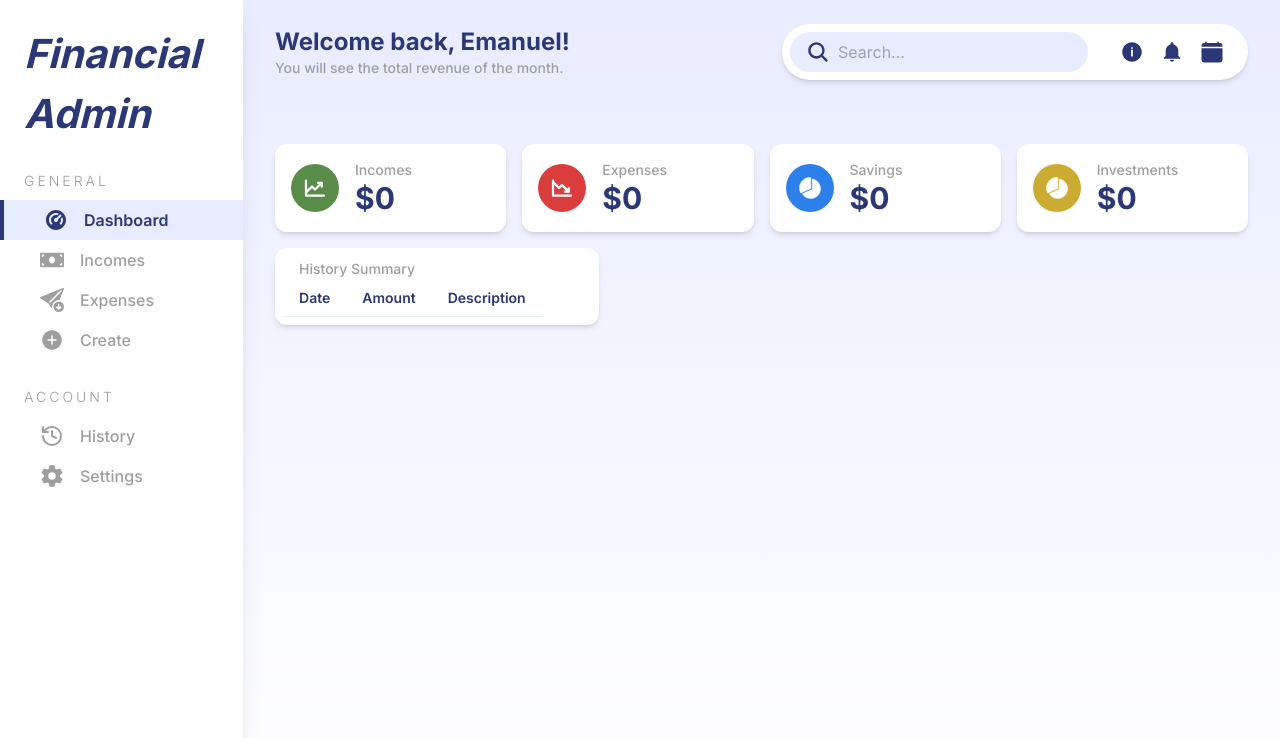
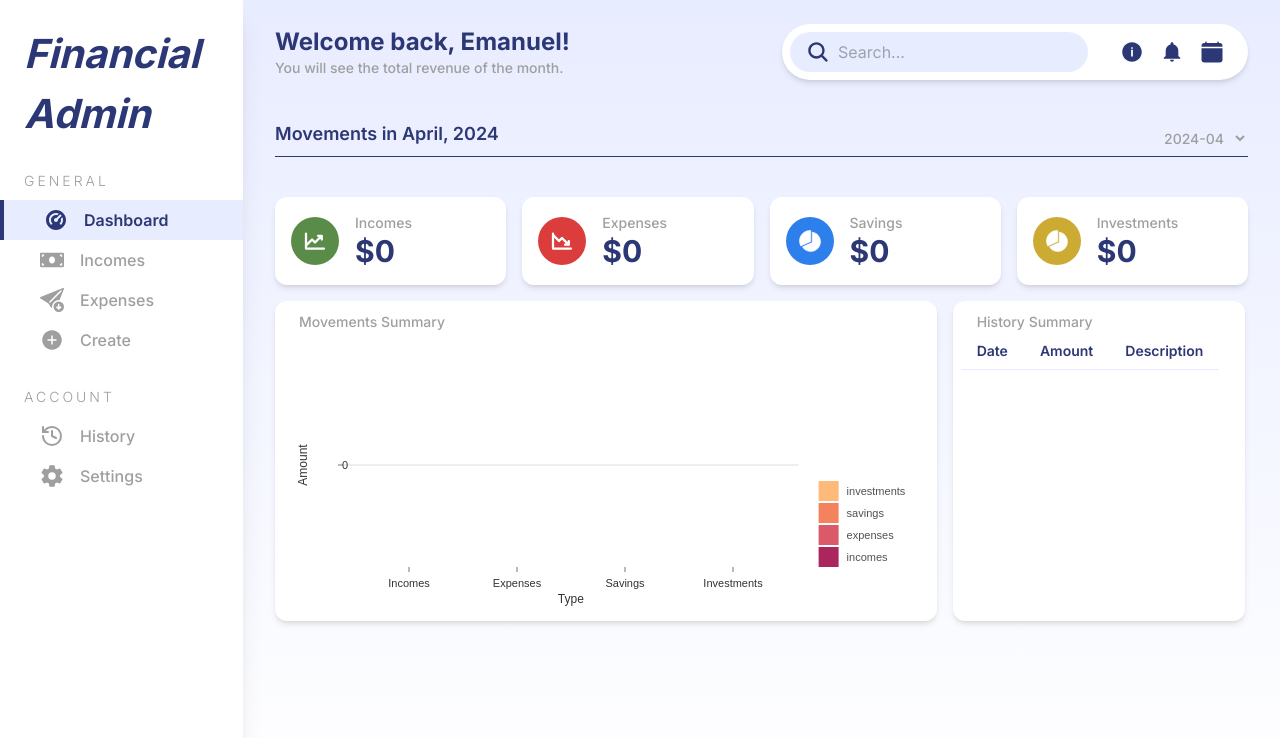
Before and after one commit to emaadev/nextjs-financial-admin, a Next.js app: page /dashboard/home in a window 1280 px wide. Shown: the top 738 px of the page. Built offline with nearby package versions, Linux system fonts and the light colour scheme.

Commit message:
New Files: Created the BarChart for the main dashboard. Integrated the filters to de main page. Prepared the edit page for history page. Added the buttons to delete the entry from the local storage. Added a random uuid for each entry to manage it. Dependencies installed: - nivo charts - uuidv4

```diff
--- a/app/dashboard/create/page.tsx
+++ b/app/dashboard/create/page.tsx
@@ -6,6 +6,8 @@ import { useRouter } from "next/navigation";
 import { entryTypes } from "@/app/constants/data";
 import { IoMdAddCircleOutline } from "react-icons/io";
 import { PageHeader } from "@/components";
+import { uuid } from "uuidv4";
+
 
 export default function CreatePage() {
   const router = useRouter();
@@ -18,6 +20,7 @@ export default function CreatePage() {
     e.preventDefault();
 
     const formData = {
+      id: uuid(),
       entryType,
       amount,
       date,
--- /dev/null
+++ b/app/dashboard/history/edit/[id]/page.tsx
@@ -0,0 +1,3 @@
+export default function EditPage() {
+  return <div>page</div>;
+}
--- a/app/dashboard/home/page.tsx
+++ b/app/dashboard/home/page.tsx
@@ -2,8 +2,9 @@
 
 import { useEffect, useState } from "react";
 
-import { InfoBox, Navbar } from "@/components";
+import { BarChart, InfoBox, Navbar } from "@/components";
 import { toRelativeTime } from "@/app/lib/getRelativeTime";
+import { getMonth } from "date-fns";
 
 interface Entry {
   date: string;
@@ -13,30 +14,82 @@ interface Entry {
 }
 
 export default function DashboardPage() {
+  // All the entries in the local storage
   const [entries, setEntries] = useState<Entry[]>([]);
 
+  // Values of the actual entries
   const [incomes, setIncomes] = useState(0);
   const [expenses, setExpenses] = useState(0);
   const [savings, setSavings] = useState(0);
   const [investments, setInvestments] = useState(0);
 
+  // Filters for the entries
+  const [selectedMonth, setSelectedMonth] = useState<string>(
+    new Date().toISOString().slice(0, 7)
+  );
+  const currentYear = new Date().getFullYear();
+
+  const [selectedYear, selectedMonthNumber] = selectedMonth.split("-");
+  const monthNames = [
+    "January",
+    "February",
+    "March",
+    "April",
+    "May",
+    "June",
+    "July",
+    "August",
+    "September",
+    "October",
+    "November",
+    "December",
+  ];
+  const selectedMonthName = monthNames[parseInt(selectedMonthNumber, 10) - 1];
+
+  const monthOptions = Array.from({ length: 12 }, (_, index) => {
+    const month = (index + 1).toString().padStart(2, "0");
+    return `${currentYear}-${month}`;
+  });
+
+  const data = [
+    {
+      type: "Incomes",
+      incomes: incomes,
+    },
+    {
+      type: "Expenses",
+      expenses: expenses,
+    },
+    {
+      type: "Savings",
+      savings: savings,
+    },
+    {
+      type: "Investments",
+      investments: investments,
+    },
+  ];
+
   useEffect(() => {
     const entries = JSON.parse(localStorage.getItem("entries") || "[]");
-    setEntries(entries);
+    const filteredEntries = entries.filter((entry) =>
+      entry.date.startsWith(selectedMonth)
+    );
+    setEntries(filteredEntries);
 
-    const totalIncomes = entries
+    const totalIncomes = filteredEntries
       .filter((entry) => entry.entryType === "income")
       .reduce((acc, entry) => acc + entry.amount, 0);
 
-    const totalExpenses = entries
+    const totalExpenses = filteredEntries
       .filter((entry) => entry.entryType === "expense")
       .reduce((acc, entry) => acc + entry.amount, 0);
 
-    const totalSavings = entries
+    const totalSavings = filteredEntries
       .filter((entry) => entry.entryType === "saving")
       .reduce((acc, entry) => acc + entry.amount, 0);
 
-    const totalInvestments = entries
+    const totalInvestments = filteredEntries
       .filter((entry) => entry.entryType === "investment")
       .reduce((acc, entry) => acc + entry.amount, 0);
 
@@ -44,17 +97,39 @@ export default function DashboardPage() {
     setExpenses(totalExpenses);
     setSavings(totalSavings);
     setInvestments(totalInvestments);
-  }, []);
+  }, [selectedMonth]);
 
   return (
     <section className="dashboard-page">
       <Navbar />
+
+      <div className="dashboard-filters">
+        <label htmlFor="month">
+          Movements in {selectedMonthName}, {selectedYear}
+        </label>
+        <select
+          id="month"
+          value={selectedMonth}
+          onChange={(e) => setSelectedMonth(e.target.value)}
+        >
+          {monthOptions.map((month) => (
+            <option key={month} value={month}>
+              {month}
+            </option>
+          ))}
+        </select>
+      </div>
 
       <div className="tracker-container">
         <InfoBox count={incomes} type={"incomes"} />
         <InfoBox count={expenses} type={"expenses"} />
         <InfoBox count={savings} type={"savings"} />
         <InfoBox count={investments} type={"investments"} />
+      </div>
+
+      <div className="bar-chart">
+        <span>Movements Summary</span>
+        <BarChart data={data} />
       </div>
 
       <div className="history-summary">
--- a/app/dashboard/layout.tsx
+++ b/app/dashboard/layout.tsx
@@ -1,3 +1,5 @@
+"use client";
+
 import { Navigation } from "@/components";
 
 export default function DashboardLayout({
--- a/app/globals.css
+++ b/app/globals.css
@@ -30,7 +30,7 @@ body,
 
 /* Dashboard Page */
 .dashboard-page {
-  @apply flex items-center justify-start flex-wrap w-full gap-4 px-8;
+  @apply flex items-start justify-start flex-wrap w-full gap-4 px-8;
 }
 
 .page-header {
@@ -50,7 +50,7 @@ body,
 }
 
 .dashboard-page .history-summary {
-  @apply bg-white shadow-md rounded-xl p-2 overflow-y-auto overflow-x-hidden w-1/3 max-h-[20rem];
+  @apply bg-white shadow-md rounded-xl p-2 overflow-y-auto overflow-x-hidden w-[30%] h-[20rem];
 }
 
 .dashboard-page .history-summary span {
@@ -107,6 +107,34 @@ body,
 
 .dashboard-page .history-summary tbody tr:hover {
   @apply bg-[var(--secondary-color)]
+}
+
+.dashboard-page .bar-chart {
+  @apply bg-white rounded-xl shadow-md h-[20rem] w-[68%] p-2
+}
+
+.dashboard-page .bar-chart span {
+  @apply text-sm text-[var(--auxiliary-color)] font-medium ml-4;
+}
+
+.dashboard-page .bar-chart > div {
+  @apply w-full h-[80%]
+}
+
+.dashboard-page .dashboard-filters {
+  @apply flex items-end justify-between w-full border-b-[1px] pb-2 border-[var(--primary-color)];
+}
+
+.dashboard-page .dashboard-filters label {
+  @apply text-lg font-semibold text-[var(--primary-color)];
+}
+
+.dashboard-page .dashboard-filters select {
+  @apply bg-transparent border-none text-sm text-[var(--auxiliary-color)] font-medium px-2 cursor-pointer transition-all
+}
+
+.dashboard-page .dashboard-filters select:hover {
+  @apply text-[var(--primary-color)]
 }
 
 /* Dashboard Navigation Aside */
@@ -245,6 +273,10 @@ body,
   @apply px-4 py-1 rounded-lg bg-transparent text-[var(--auxiliary-color)] transition-all;
 }
 
+.dashboard-form .form-group .type-selector button:hover {
+  @apply bg-[var(--auxiliary-color)] text-white;
+}
+
 .dashboard-form .form-group .type-selector button.active {
   @apply px-4 py-1 rounded-lg bg-[var(--secondary-color)] text-[var(--primary-color)];
 }
@@ -314,15 +346,15 @@ body,
   @apply flex justify-center items-center gap-4
 }
 
-.history-page .main-history .edit-buttons button {
+.history-page .main-history .edit-buttons a, .history-page .main-history .edit-buttons button {
   @apply flex justify-center items-center gap-2 text-white py-2 px-4 rounded-lg transition-all font-semibold
 }
 
-.history-page .main-history .edit-buttons button:hover {
+.history-page .main-history .edit-buttons a:hover, .history-page .main-history .edit-buttons button:hover {
   @apply opacity-80
 }
 
-.history-page .main-history .edit-buttons button.edit {
+.history-page .main-history .edit-buttons a.edit {
   @apply bg-blue-600
 }
 
--- /dev/null
+++ b/components/charts/BarChart.tsx
@@ -0,0 +1,71 @@
+"use client";
+
+import { ResponsiveBar } from "@nivo/bar";
+
+interface BarChartProps {
+  data: any;
+}
+
+const BarChart = ({ data }: BarChartProps) => {
+  return (
+    <ResponsiveBar
+      data={data}
+      keys={["incomes", "expenses", "savings", "investments"]}
+      indexBy="type"
+      margin={{ top: 30, right: 130, bottom: 70, left: 60 }}
+      padding={0.2}
+      valueScale={{ type: "linear" }}
+      indexScale={{ type: "band", round: true }}
+      colors={{ scheme: "spectral" }}
+      borderColor={{ from: "color", modifiers: [["darker", 1.6]] }}
+      axisTop={null}
+      axisRight={null}
+      axisBottom={{
+        tickSize: 5,
+        tickPadding: 5,
+        tickRotation: 0,
+        legend: "Type",
+        legendPosition: "middle",
+        legendOffset: 32,
+      }}
+      axisLeft={{
+        tickSize: 5,
+        tickPadding: -10,
+        tickRotation: 0,
+        legend: "Amount",
+        legendPosition: "middle",
+        legendOffset: -40,
+      }}
+      labelSkipWidth={5}
+      labelSkipHeight={5}
+      labelTextColor={{ from: "color", modifiers: [["darker", 1.6]] }}
+      legends={[
+        {
+          dataFrom: "keys",
+          anchor: "bottom-right",
+          direction: "column",
+          justify: false,
+          translateX: 120,
+          translateY: 0,
+          itemsSpacing: 2,
+          itemWidth: 100,
+          itemHeight: 20,
+          itemDirection: "left-to-right",
+          itemOpacity: 0.85,
+          symbolSize: 20,
+          effects: [
+            {
+              on: "hover",
+              style: {
+                itemOpacity: 1,
+              },
+            },
+          ],
+        },
+      ]}
+      animate={true}
+    />
+  );
+};
+
+export default BarChart;
--- a/components/index.ts
+++ b/components/index.ts
@@ -6,4 +6,6 @@ import NavItem from "./dashboard/NavItem";
 import InfoBox from "./shared/InfoBox";
 import PageHeader from "./shared/PageHeader";
 
-export { Navigation, Navbar, InfoBox, NavGroup, NavItem, PageHeader };
+import BarChart from "./charts/BarChart";
+
+export { Navigation, Navbar, InfoBox, NavGroup, NavItem, PageHeader, BarChart };
--- a/package.json
+++ b/package.json
@@ -9,16 +9,20 @@
     "lint": "next lint"
   },
   "dependencies": {
+    "@nivo/bar": "^0.85.1",
+    "@nivo/line": "^0.85.1",
     "date-fns": "^3.6.0",
     "next": "14.1.4",
     "react": "^18",
     "react-dom": "^18",
-    "react-icons": "^5.0.1"
+    "react-icons": "^5.0.1",
+    "uuidv4": "^6.2.13"
   },
   "devDependencies": {
     "@types/node": "^20",
     "@types/react": "^18",
     "@types/react-dom": "^18",
+    "@types/uuid": "^9.0.8",
     "autoprefixer": "^10.0.1",
     "eslint": "^8",
     "eslint-config-next": "14.1.4",
```
Also changed, not shown: app/dashboard/history/page.tsx (+55 -9 lines), 1 other file (tests, documents, lock files or other folders).
